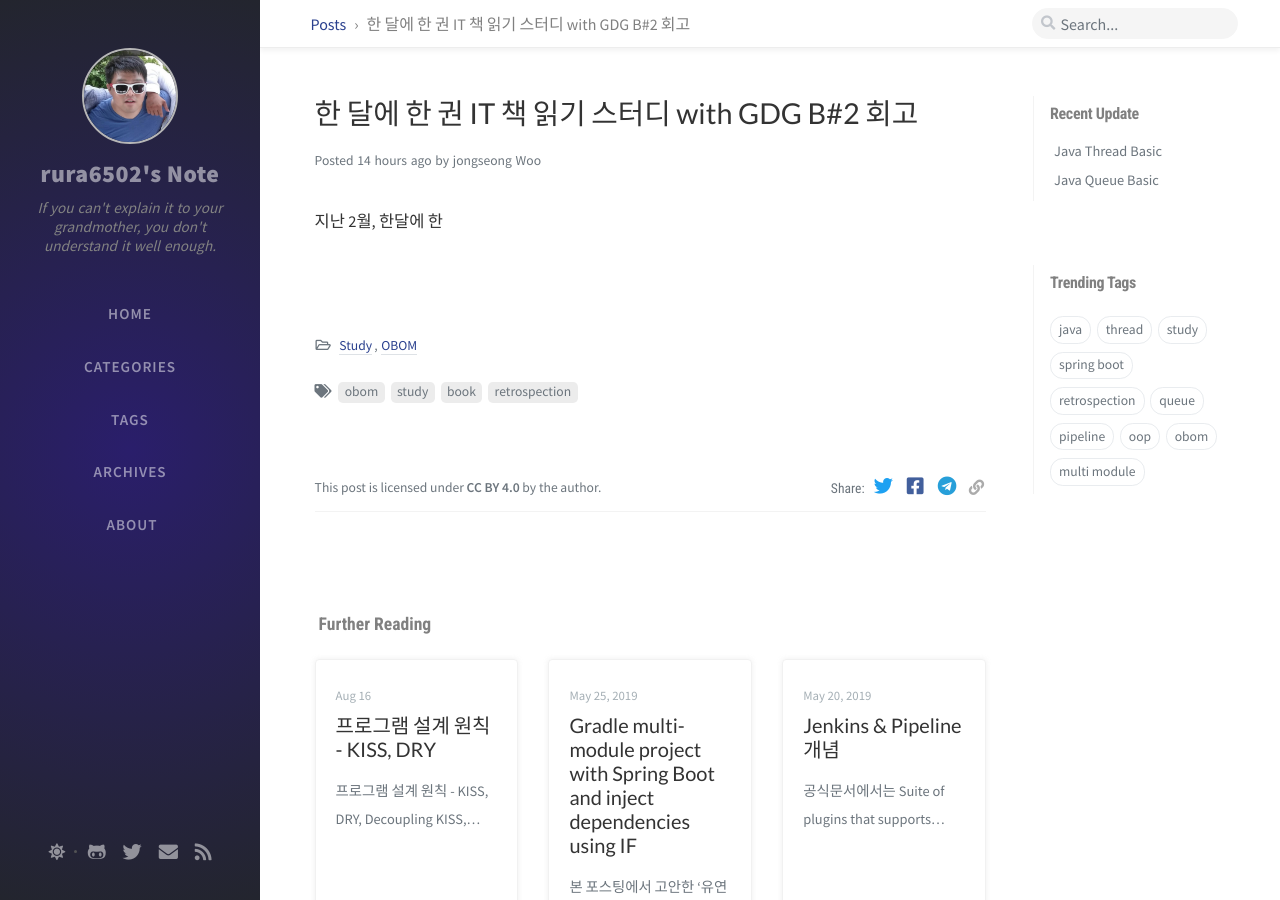
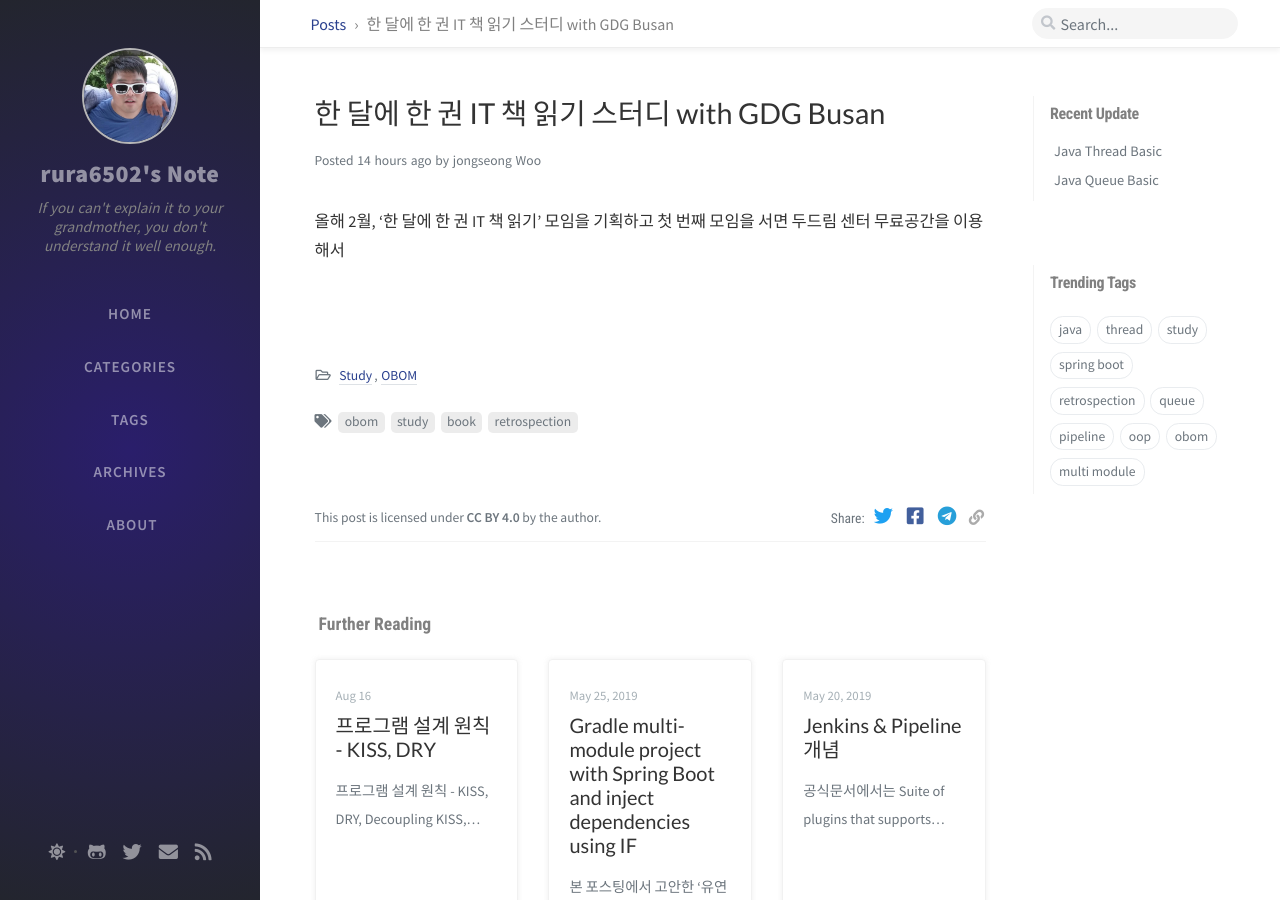
Before and after one commit to rura6502/rura6502.github.io, a Jekyll site: the page built from _posts/2020-09-15-One-IT-Book-In-One-Month-Study-#1.md, in a window 1280 px wide and 900 px high. Built offline with Jekyll 4.4.1, drawn with Linux system fonts in a browser that asks for light colours; nearby versions of some CDN libraries; comment, search, counter and statistics services are not loaded.

Commit message:
_posts/2020-09-15-One-IT-Book-In-One-Month-Study-#1.md updated from https://stackedit.io/

```diff
--- a/_posts/2020-09-15-One-IT-Book-In-One-Month-Study-#1.md
+++ b/_posts/2020-09-15-One-IT-Book-In-One-Month-Study-#1.md
@@ -1,12 +1,12 @@
 ---
 layout: post
-title:  한 달에 한 권 IT 책 읽기 스터디  with GDG B#2 회고
+title:  한 달에 한 권 IT 책 읽기 스터디  with GDG Busan #2 회고
 date:  2020-09-15 00:00:00 +0000
 categories: [Study, OBOM]
 tags: [obom, study, book, retrospection]
 ---
 
-지난 2월, 한달에 한
+올해 2월, '한 달에 한 권 IT 책 읽기' 모임을 기획하고 첫 번째 모임을 서면 두드림 센터 무료공간을 이용해서
 <!--stackedit_data:
-eyJoaXN0b3J5IjpbLTY5MTg0MzYzNV19
+eyJoaXN0b3J5IjpbLTEwNDE5MjQ0ODNdfQ==
 -->
```
